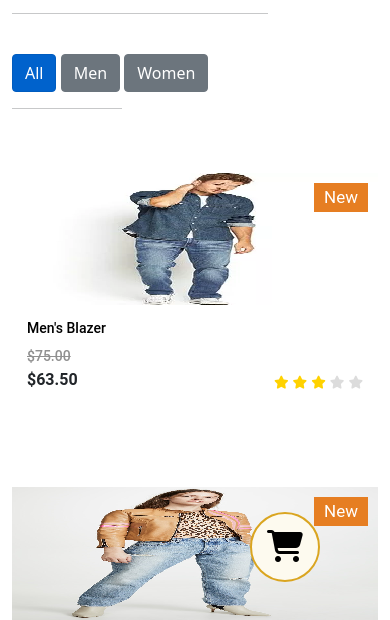
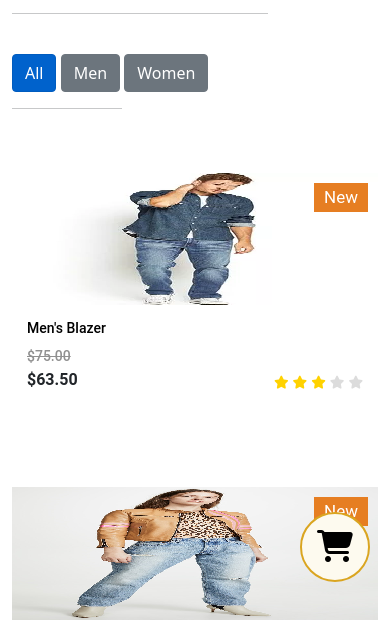
Before and after one commit to Fahad77-create/AddToCart, a plain HTML site: page index.html in a window 390 px wide. Shown: the part 237-857 px from the top of the page. Drawn offline with nearby package versions, Linux system fonts and the light colour scheme.

Commit message:
Update style.css

```diff
--- a/style.css
+++ b/style.css
@@ -87,10 +87,10 @@ img.pic-1{
     #price{
         font-size:25px;
 }
-@media (max-width:400px){
+@media (max-width:470px){
 
     #cartListBtn{
         position: fixed;
-        left:250px ;
+        left:300px ;
     }
 }
```
